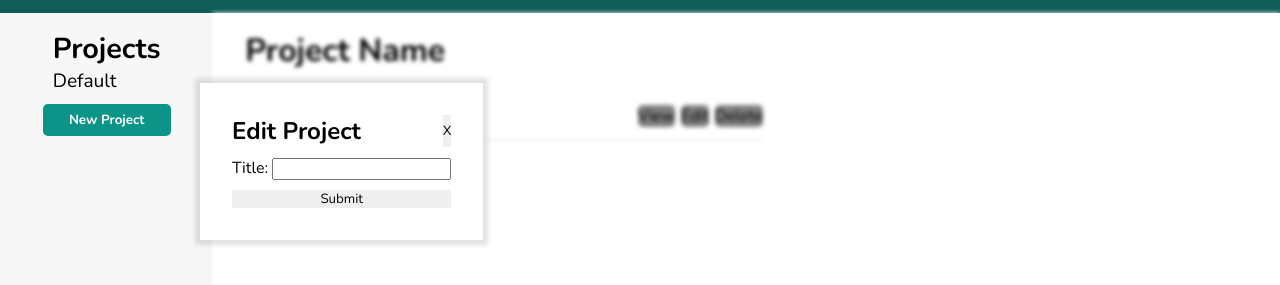
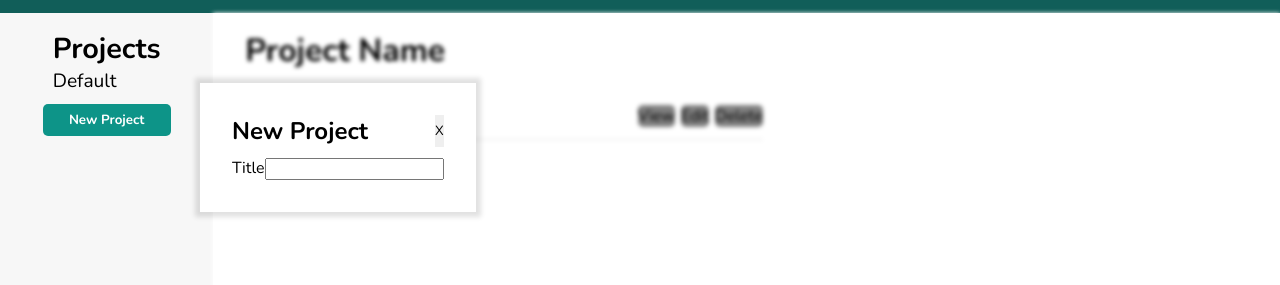
Before and after one commit to LincolnHubbard/to-do, a website built with webpack: page src/index.html in a window 1280 px wide. Both pictures are taken after a click on the button "New Project". Shown: the part 117-402 px from the top of the page. Built offline with nearby package versions, Linux system fonts and the light colour scheme.

Commit message:
create new project window in display.js

```diff
--- a/src/display.js
+++ b/src/display.js
@@ -18,7 +18,7 @@ export class DisplayController{
         if(this.newProjectButton){
             console.log("New project button found");
             this.newProjectButton.addEventListener('click', () =>{
-                this.createProjectWindow();
+                this.createNewProjectWindow();
             })
         }
 
@@ -38,8 +38,47 @@ export class DisplayController{
         }
     }
 
-    createProjectWindow(){
+    createNewProjectWindow(){
         console.log("Creating new project");
+        let pageBody = document.querySelector('body');
+        let mainContent = document.querySelector('.main');
+        mainContent.classList.add('blur');
+
+        let newProjectWindow = document.createElement('div');
+        newProjectWindow.id = "project-new-window";
+
+        let projectWindowTop = document.createElement('div');
+        projectWindowTop.id = "task-edit-window-top";
+        let projectWindowHeader = document.createElement('h2');
+        projectWindowHeader.textContent = "New Project";
+        let closeButton = document.createElement('button');
+        closeButton.textContent = "X";
+        closeButton.addEventListener('click', () =>{
+            pageBody.removeChild(newProjectWindow);
+            mainContent.classList.remove('blur');
+        });
+        projectWindowTop.appendChild(projectWindowHeader);
+        projectWindowTop.appendChild(closeButton);
+        newProjectWindow.appendChild(projectWindowTop);
+
+
+        let newProjectForm = document.createElement('form');
+        let formList = document.createElement('ul');
+        let formListItem = document.createElement('li');
+        let titleLabel = document.createElement('label');
+        titleLabel.setAttribute('for', 'title');
+        titleLabel.textContent = "Title";
+        let titleInput = document.createElement('input');
+        titleInput.setAttribute('type', 'text');
+        titleInput.setAttribute('name', 'title');
+        titleInput.setAttribute('id', 'title');
+        formListItem.appendChild(titleLabel);
+        formListItem.appendChild(titleInput);
+
+        formList.appendChild(formListItem);
+        newProjectForm.append(formList);
+        newProjectWindow.appendChild(newProjectForm);
+        pageBody.appendChild(newProjectWindow);
     }
 
     createTaskWindow(){
--- a/src/index.html
+++ b/src/index.html
@@ -92,7 +92,7 @@
         </form>
         <button>Submit</button>
     </div>
-    <div id="project-new-window">
+    <!-- <div id="project-new-window">
         <div id="task-edit-window-top">
             <h2>New Project</h2>
             <button>X</button>
@@ -100,13 +100,13 @@
         <form action="">
             <ul>
                 <li>
-                    <label for="">Title:</label>
-                    <input type="text"></input>
+                    <label for="title">Title:</label>
+                    <input type="text" name="title" id="title"></input>
                 </li>
             </ul>
         </form>
         <button>Submit</button>
-    </div>
+    </div> -->
     <div id="project-edit-window">
         <div id="task-edit-window-top">
             <h2>Edit Project</h2>
--- a/src/style.css
+++ b/src/style.css
@@ -18,6 +18,10 @@ li{
 
 button{
     border: none;
+}
+
+.blur{
+    filter: blur(2px);
 }
 
 header{
@@ -69,7 +73,6 @@ header{
     gap: 25px;
     padding-left: 2rem;
     padding-top: 1rem;
-    filter: blur(2px);
 }
 
 .main button{
@@ -153,7 +156,7 @@ header{
     flex-direction: column;
     padding: 2rem;
     gap: 10px;
-    display: none;
+    /* display: none; */
 }
 
 #project-edit-window{
@@ -169,4 +172,5 @@ header{
     flex-direction: column;
     padding: 2rem;
     gap: 10px;
+    display: none;
 }
```
